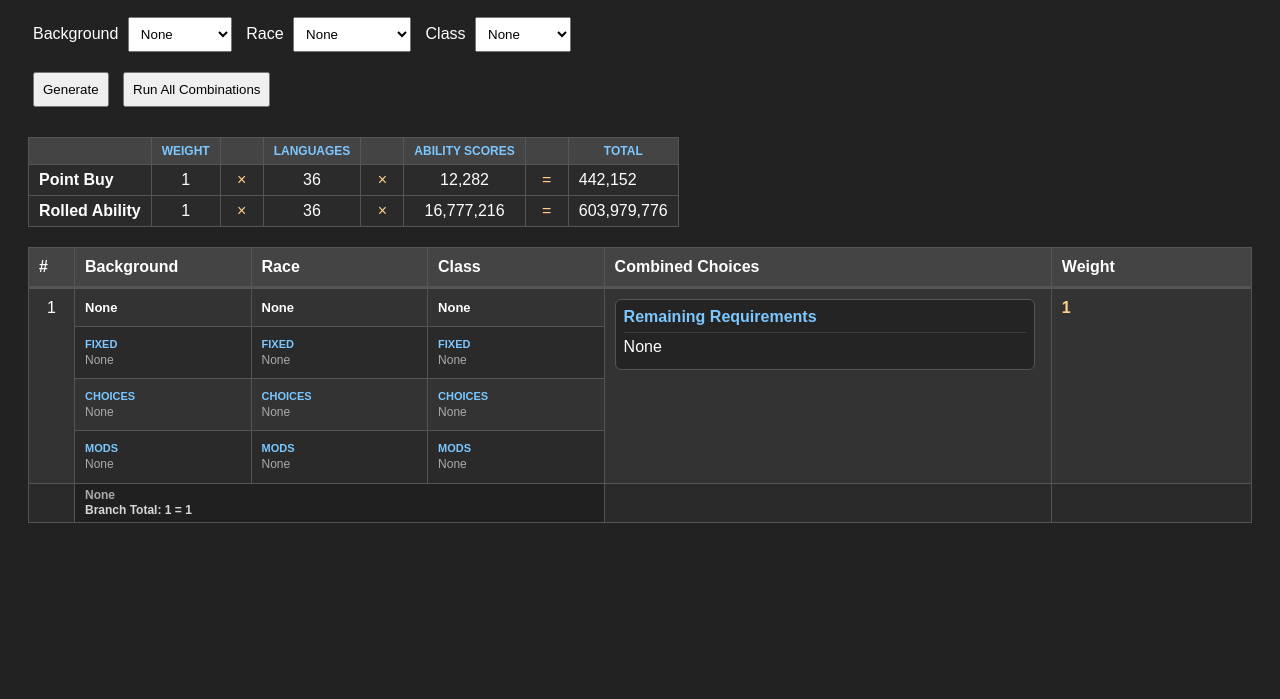
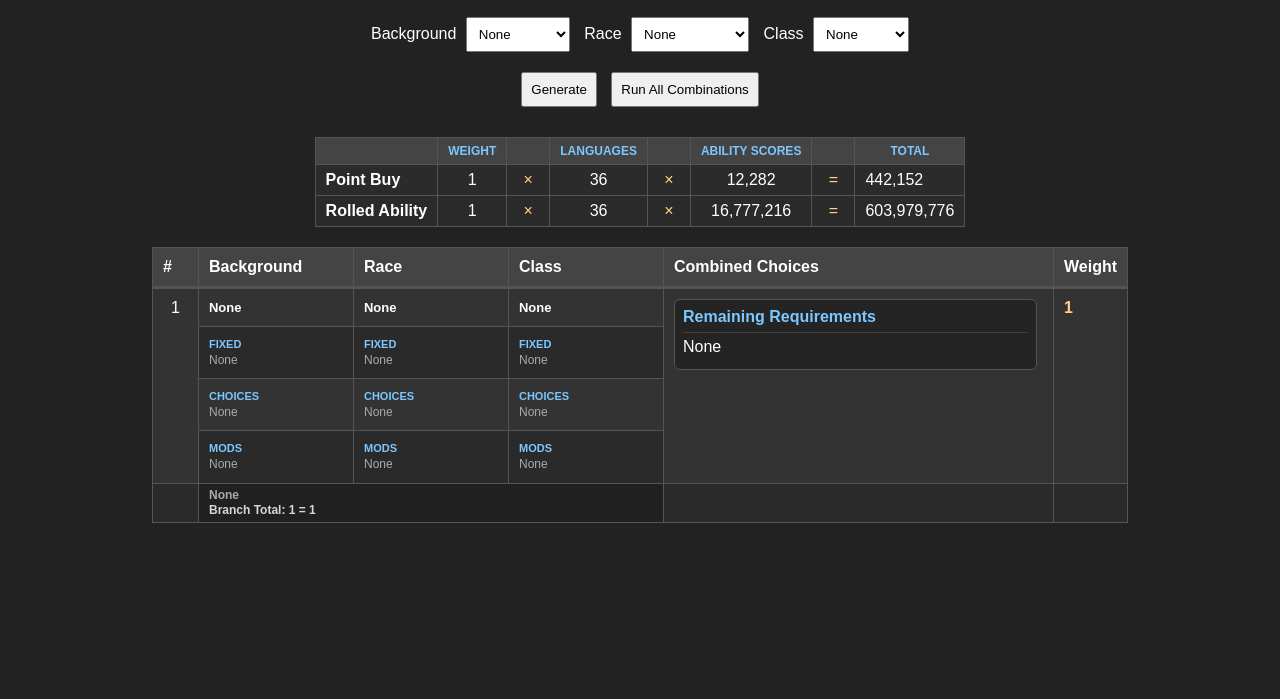
Before and after one commit to ybenhayun/dndpossibilities, a plain HTML site: page index.html in a window 1280 px wide. Shown: the part 101-800 px from the top of the page. Drawn offline with Linux system fonts and the light colour scheme.

Commit message:
centered table & added max width

```diff
--- a/index.html
+++ b/index.html
@@ -10,6 +10,7 @@
 <body>
 	<h1>D&D Character Counter</h1>
 
+	<div class="controlsRow">
 		<label>Background</label>
 		<select id="backgroundSelect"></select>
 
@@ -18,6 +19,7 @@
 
 		<label>Class</label>
 		<select id="classSelect"></select>
+	</div>
 
 	<div class="buttonRow">
 		<button id="generateBtn">Generate</button>
--- a/main.js
+++ b/main.js
@@ -318,7 +318,7 @@ function renderChoiceMathBlocks(merged, branchIndex) {
 				${group.combinations.length > 1 ? `<li class="mathSumRow">
 					<span>Group Sum</span>
 					<span class="formulaSpacer"></span>
-					<strong class="formulaProduct groupSumProduct">${formatNumber(group.sum)}</strong>
+					${formulaProductHTML(group.sum, {className: "groupSumProduct", prefix: ""})}
 				</li>` : ""}
 			</ul>
 		</div>
@@ -352,9 +352,17 @@ function renderCombinationRow(combination, expandId = null) {
 		<li${expandId ? ` class="mathHiddenRow ${escapeHtml(expandId)}"` : ""}>
 			<span class="mathTermLabel">${parts.map(part => `<span>${escapeHtml(partLabel(part))}</span>`).join("")}</span>
 			<code class="stackedFormula">${parts.map((part, index) => `<span>${escapeHtml(formatTerm(part, index < parts.length - 1))}</span>`).join("")}</code>
-			<strong class="formulaProduct">= ${formatNumber(combination.product)}</strong>
+			${formulaProductHTML(combination.product)}
 		</li>
 	`;
+}
+
+function formulaProductHTML(value, options = {}) {
+	let formatted = formatNumber(value);
+	let compactClass = formatted.length >= 13 ? " formulaProductCompact" : "";
+	let className = options.className ? ` ${options.className}` : "";
+	let prefix = options.prefix === undefined ? "= " : options.prefix;
+	return `<strong class="formulaProduct${className}${compactClass}">${escapeHtml(prefix + formatted)}</strong>`;
 }
 
 function wireMathExpanders() {
--- a/styles.css
+++ b/styles.css
@@ -3,6 +3,35 @@ body {
 	background: #222;
 	color: white;
 	padding: 20px;
+	display: flex;
+	flex-direction: column;
+	align-items: center;
+}
+
+h1,
+.controlsRow,
+.buttonRow,
+.totalBox,
+#results {
+	margin-left: auto;
+	margin-right: auto;
+	max-width: 1280px;
+}
+
+label {
+	display: inline-block;
+}
+
+h1 {
+	text-align: center;
+}
+
+.controlsRow {
+	text-align: center;
+}
+
+.buttonRow {
+	text-align: center;
 }
 
 select,
@@ -18,9 +47,23 @@ label {
 table {
 	border-collapse: collapse;
 	margin-top: 20px;
+	background: #333;
+	table-layout: auto;
+}
+
+#results {
 	width: 100%;
-	background: #333;
-	table-layout: fixed;
+	max-width: 1320px;
+	overflow-x: auto;
+	text-align: center;
+}
+
+#results > table {
+	display: inline-table;
+	margin-left: auto;
+	margin-right: auto;
+	width: auto;
+	text-align: left;
 }
 
 .branchNumberColumn {
@@ -28,15 +71,35 @@ table {
 }
 
 .sourceColumn {
-	width: 15%;
+	width: 155px;
 }
 
 .combinedColumn {
-	width: 38%;
+	width: 390px;
 }
 
 .weightColumn {
-	width: 17%;
+	width: auto;
+}
+
+#results .sourceCell {
+	box-sizing: border-box;
+	max-width: 155px;
+	min-width: 155px;
+	width: 155px;
+}
+
+#results td.mathCell:not(.choiceFooter) {
+	box-sizing: border-box;
+	max-width: 390px;
+	min-width: 390px;
+	width: 390px;
+}
+
+#results th:last-child,
+#results td.choiceFooter {
+	white-space: nowrap;
+	width: max-content;
 }
 
 th,
@@ -63,7 +126,7 @@ tr:nth-child(even) {
 .globalTotalsTable {
 	background: #2b2b2b;
 	border-collapse: collapse;
-	margin-top: 0;
+	margin: 0 auto;
 	table-layout: auto;
 	width: auto;
 }
@@ -345,6 +408,13 @@ tr:nth-child(even) {
 	white-space: nowrap;
 }
 
+.formulaProductCompact {
+	font-size: 10px;
+	letter-spacing: 0;
+	padding-left: 4px;
+	padding-right: 4px;
+}
+
 .formulaSpacer {
 	border-left: 1px solid #4a4a4a;
 	border-right: 1px solid #4a4a4a;
@@ -455,6 +525,7 @@ tr:nth-child(even) {
 .choiceFooter {
 	color: #ffd08a;
 	font-weight: bold;
+	white-space: nowrap;
 }
 
 .branchStartRow td {
```
Lines whose indentation alone changed are shown as unchanged.
